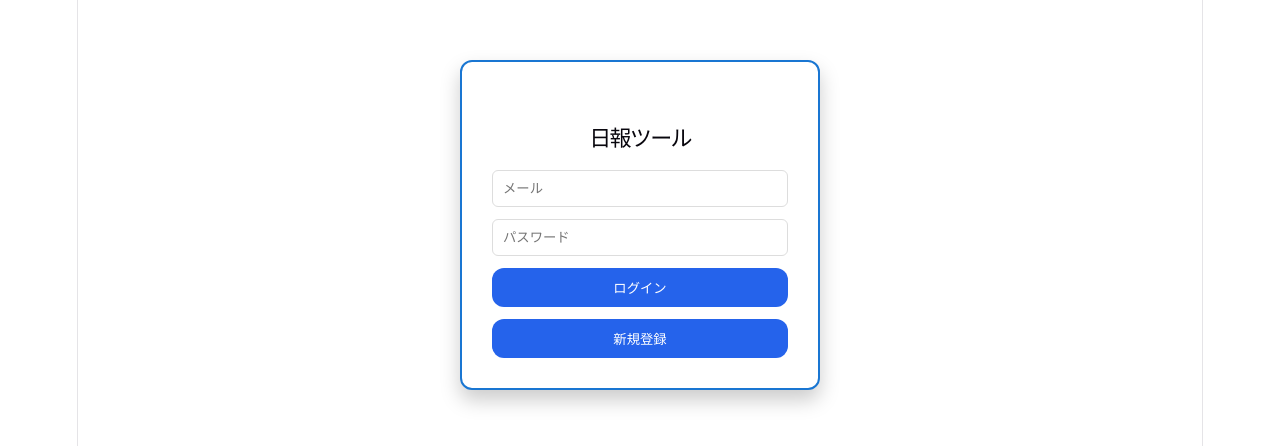
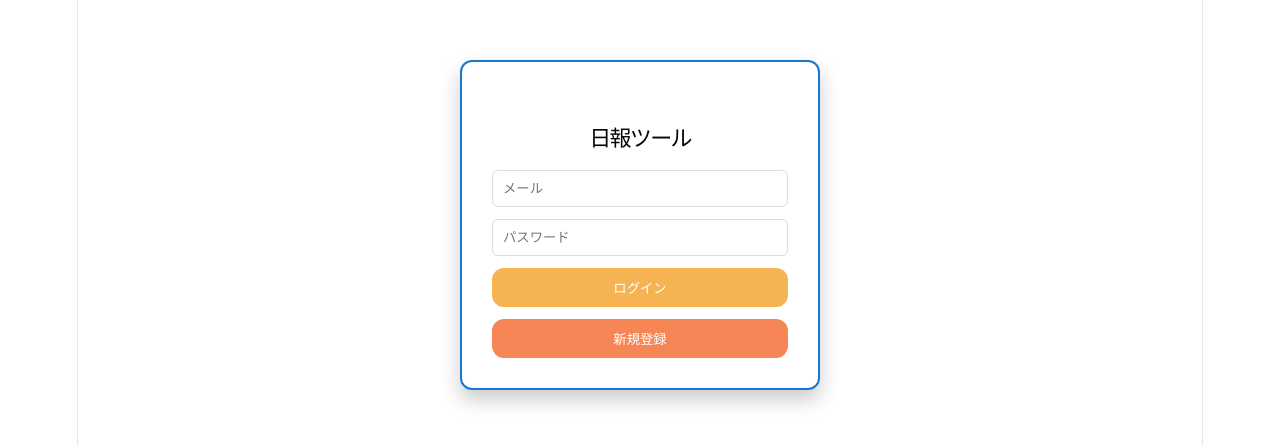
Before and after one commit to tokoMatsubara/Nippo_group7, a React app in the folder frontend/: page /login in a window 1280 px wide. Shown: the part 160-606 px from the top of the page. Built offline with nearby package versions, Linux system fonts and the light colour scheme; the HTML template or start-up script is replaced by a standard one.

Commit message:
ログイン画面のボタンのデザイン変更

```diff
--- a/frontend/src/styles/Login.css
+++ b/frontend/src/styles/Login.css
@@ -65,7 +65,7 @@
     border: none;
     border-radius: 12px;
     /* ← 角をより丸く */
-    background: #2563eb;
+    background: #F6B352;
     /* ← 青 */
     color: white;
     font-weight: bold;
@@ -74,6 +74,25 @@
 }
 
 .loginButton:hover {
-    background: #1d4ed8;
+    background: #F6B352;
     transform: translateY(-1px);
 }
+
+/* 新規登録ボタン */
+.registerButton {
+    padding: 10px;
+    border: none;
+    border-radius: 12px;
+    /* ← 角をより丸く */
+    background: #F68655;
+    /* ← 青 */
+    color: white;
+    font-weight: bold;
+    cursor: pointer;
+    transition: 0.2s;
+}
+
+.registerButton:hover {
+    background: #F68655;
+    transform: translateY(-1px);
+}
--- a/frontend/src/styles/Register.css
+++ b/frontend/src/styles/Register.css
@@ -64,7 +64,7 @@
     border: none;
     border-radius: 12px;
     /* ← 角をより丸く */
-    background: #2563eb;
+    background: #F68655;
     /* ← 青 */
     color: white;
     font-weight: bold;
@@ -73,6 +73,6 @@
 }
 
 .registerButton:hover {
-    background: #1d4ed8;
+    background: #F68655;
     transform: translateY(-1px);
 }
```
